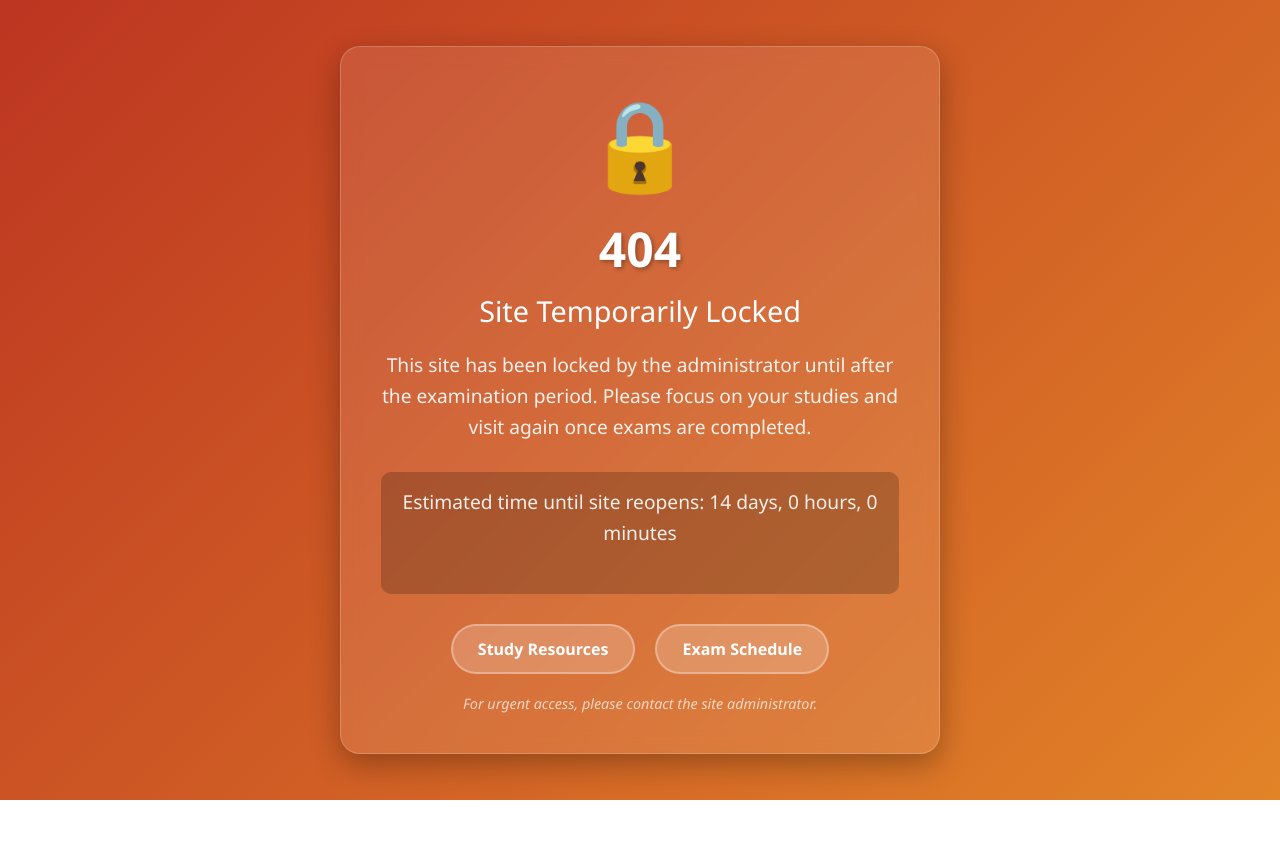
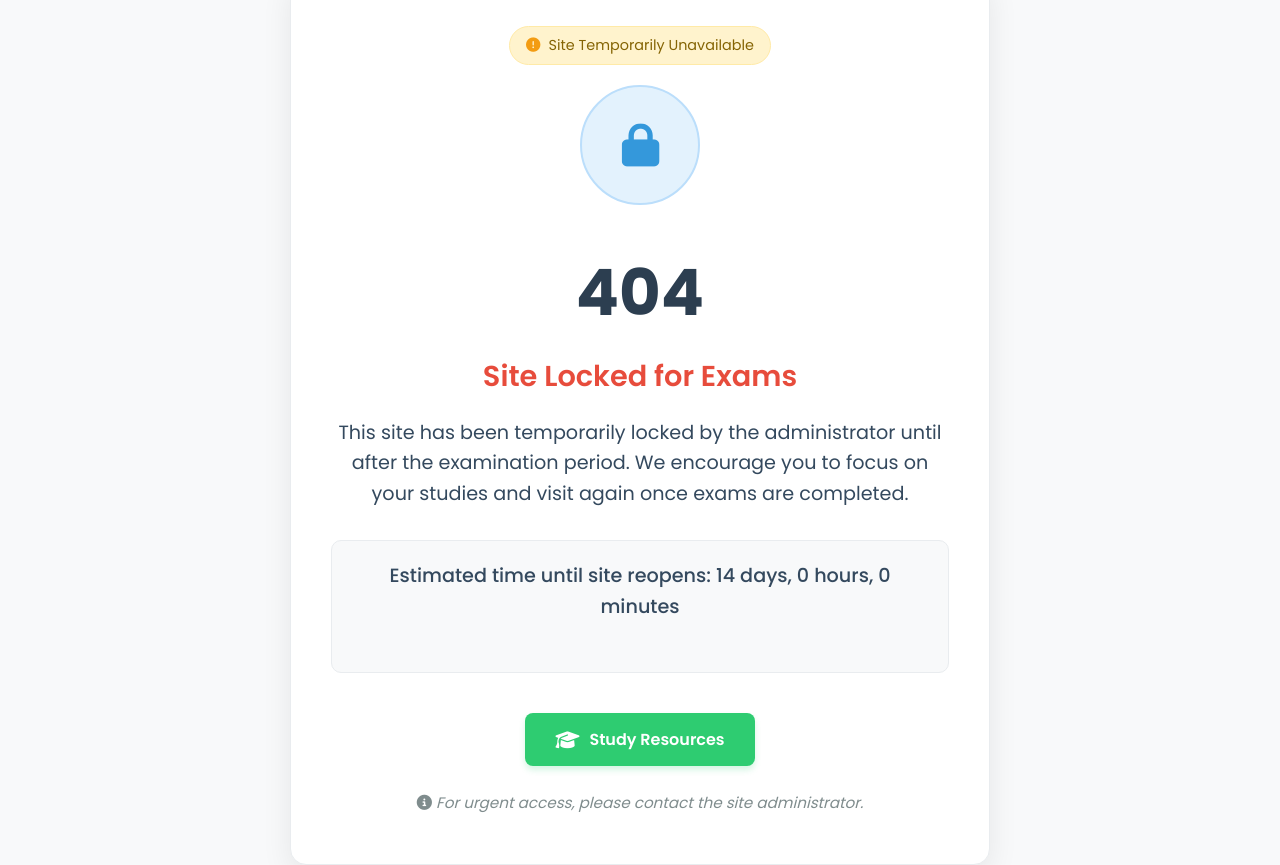
Before and after one commit to greamses/Math-Sport, a plain HTML site: page index.html in a window 1280 px wide. Before the commit the page ends 800 px from the top, so only its background shows below. Drawn offline with Linux system fonts and the light colour scheme.

Commit message:
update index.html

```diff
--- a/index.html
+++ b/index.html
@@ -1,130 +1,226 @@
 <!DOCTYPE html>
 <html lang="en">
+
 <head>
     <meta charset="UTF-8">
     <meta name="viewport" content="width=device-width, initial-scale=1.0">
     <title>Site Locked - 404 Error</title>
+    <link href="https://fonts.googleapis.com/css2?family=Poppins:wght@300;400;500;600;700&display=swap" rel="stylesheet">
+    <link rel="stylesheet" href="https://cdnjs.cloudflare.com/ajax/libs/font-awesome/6.4.0/css/all.min.css">
     <style>
         * {
             margin: 0;
             padding: 0;
             box-sizing: border-box;
-            font-family: 'Segoe UI', Tahoma, Geneva, Verdana, sans-serif;
+            font-family: 'Poppins', sans-serif;
         }
 
         body {
-            background: linear-gradient(135deg, #1a2a6c, #b21f1f, #fdbb2d);
-            background-size: 400% 400%;
-            animation: gradient 15s ease infinite;
+            background-color: #f8f9fa;
             height: 100vh;
-            display: flex;
-            justify-content: center;
-            align-items: center;
-            color: white;
+            display: grid;
+            place-items: center;
+            color: #2c3e50;
             text-align: center;
-            padding: 20px;
-        }
-
-        @keyframes gradient {
-            0% { background-position: 0% 50%; }
-            50% { background-position: 100% 50%; }
-            100% { background-position: 0% 50%; }
+            padding: 10px;
         }
 
         .container {
-            max-width: 600px;
-            background-color: rgba(255, 255, 255, 0.1);
-            backdrop-filter: blur(10px);
-            border-radius: 20px;
-            padding: 40px;
-            box-shadow: 0 10px 30px rgba(0, 0, 0, 0.3);
-            border: 1px solid rgba(255, 255, 255, 0.2);
+            max-width: 700px;
+            background-color: #ffffff;
+            border-radius: 16px;
+            padding: 50px 40px;
+            margin-top: 40px;
+            box-shadow: 0 10px 30px rgba(0, 0, 0, 0.08);
+            position: relative;
+            overflow: hidden;
+            border: 1px solid #e9ecef;
+        }
+
+        .container::before {
+            content: '';
+            position: absolute;
+            top: 0;
+            left: 0;
+            width: 100%;
+            height: 6px;
+            background-color: #3498db;
+        }
+
+        .icon-container {
+            display: flex;
+            justify-content: center;
+            gap: 40px;
+            margin-bottom: 40px;
+            flex-wrap: wrap;
+        }
+
+        .icon-circle {
+            width: 120px;
+            height: 120px;
+            border-radius: 50%;
+            display: flex;
+            align-items: center;
+            justify-content: center;
+            position: relative;
         }
 
         .lock-icon {
-            font-size: 80px;
-            margin-bottom: 20px;
-            color: #ffcc00;
-            animation: pulse 2s infinite;
+            background-color: #e3f2fd;
+            border: 2px solid #bbdefb;
         }
 
-        @keyframes pulse {
-            0% { transform: scale(1); }
-            50% { transform: scale(1.1); }
-            100% { transform: scale(1); }
+        .book-icon {
+            background-color: #e8f5e9;
+            border: 2px solid #c8e6c9;
+        }
+
+        .icon-circle i {
+            font-size: 40px;
+            color: #2c3e50;
+        }
+
+        .lock-icon i {
+            color: #3498db;
+            animation: lockPulse 3s infinite ease-in-out;
+        }
+
+        .book-icon i {
+            color: #2ecc71;
+            animation: bookTilt 4s infinite ease-in-out;
+        }
+
+        @keyframes lockPulse {
+
+            0%,
+            100% {
+                transform: scale(1);
+            }
+
+            50% {
+                transform: scale(1.1);
+            }
+        }
+
+        @keyframes bookTilt {
+
+            0%,
+            100% {
+                transform: rotate(0deg);
+            }
+
+            50% {
+                transform: rotate(-5deg);
+            }
         }
 
         h1 {
-            font-size: 3rem;
-            margin-bottom: 10px;
-            text-shadow: 2px 2px 4px rgba(0, 0, 0, 0.3);
+            font-size: 4rem;
+            margin-bottom: 15px;
+            color: #2c3e50;
+            font-weight: 700;
         }
 
         h2 {
             font-size: 1.8rem;
             margin-bottom: 20px;
-            font-weight: 400;
+            font-weight: 600;
+            color: #e74c3c;
         }
 
         p {
             font-size: 1.2rem;
             line-height: 1.6;
             margin-bottom: 30px;
-            opacity: 0.9;
+            color: #34495e;
         }
 
         .links {
             display: flex;
             justify-content: center;
-            gap: 20px;
-            margin-top: 30px;
+            gap: 25px;
+            margin-top: 40px;
             flex-wrap: wrap;
         }
 
         .link {
-            display: inline-block;
-            padding: 12px 25px;
-            background-color: rgba(255, 255, 255, 0.2);
-            border-radius: 50px;
+            display: inline-flex;
+            align-items: center;
+            padding: 14px 30px;
+            background-color: #3498db;
+            border-radius: 8px;
             text-decoration: none;
             color: white;
             font-weight: 600;
             transition: all 0.3s ease;
-            border: 2px solid rgba(255, 255, 255, 0.3);
+            box-shadow: 0 4px 6px rgba(52, 152, 219, 0.2);
         }
 
         .link:hover {
-            background-color: rgba(255, 255, 255, 0.3);
             transform: translateY(-3px);
-            box-shadow: 0 5px 15px rgba(0, 0, 0, 0.2);
+            box-shadow: 0 6px 12px rgba(52, 152, 219, 0.3);
+        }
+
+        .link-study {
+            background-color: #2ecc71;
+            box-shadow: 0 4px 6px rgba(46, 204, 113, 0.2);
+        }
+
+        .link-study:hover {
+            box-shadow: 0 6px 12px rgba(46, 204, 113, 0.3);
         }
 
         .countdown {
             margin-top: 30px;
-            padding: 15px;
-            background-color: rgba(0, 0, 0, 0.2);
+            padding: 20px;
+            background-color: #f8f9fa;
             border-radius: 10px;
-            font-size: 1.1rem;
+            font-size: 1.2rem;
+            font-weight: 500;
+            color: #2c3e50;
+            border: 1px solid #e9ecef;
         }
 
         .admin-note {
-            margin-top: 20px;
+            margin-top: 25px;
+            font-size: 0.95rem;
+            color: #7f8c8d;
+            font-style: italic;
+        }
+
+        .icon {
+            margin-right: 10px;
+            font-size: 1.2rem;
+        }
+
+        .status-indicator {
+            display: inline-flex;
+            align-items: center;
+            padding: 8px 16px;
+            background-color: #fff3cd;
+            border: 1px solid #ffeaa7;
+            border-radius: 50px;
             font-size: 0.9rem;
-            opacity: 0.7;
-            font-style: italic;
+            margin-bottom: 20px;
+            color: #856404;
+        }
+
+        .status-indicator i {
+            margin-right: 8px;
+            color: #f39c12;
         }
 
         @media (max-width: 600px) {
             .container {
-                padding: 30px 20px;
+                padding: 40px 25px;
             }
 
             h1 {
-                font-size: 2.5rem;
+                font-size: 2rem;
             }
 
             h2 {
-                font-size: 1.5rem;
+                font-size: 1.2rem;
             }
 
             .links {
@@ -133,30 +229,55 @@
             }
 
             .link {
-                width: 80%;
-                text-align: center;
+                width: 100%;
+                justify-content: center;
+            }
+
+            .icon-container {
+                gap: 20px;
+            }
+
+            .icon-circle {
+                width: 100px;
+                height: 100px;
+            }
+
+            .icon-circle i {
+                font-size: 40px;
             }
         }
     </style>
 </head>
+
 <body>
     <div class="container">
-        <div class="lock-icon">🔒</div>
+        <div class="status-indicator">
+            <i class="fas fa-exclamation-circle"></i>
+            Site Temporarily Unavailable
+        </div>
+
+        <div class="icon-container">
+            <div class="icon-circle lock-icon">
+                <i class="fas fa-lock"></i>
+            </div>
+        </div>
+
         <h1>404</h1>
-        <h2>Site Temporarily Locked</h2>
-        <p>This site has been locked by the administrator until after the examination period. Please focus on your studies and visit again once exams are completed.</p>
+        <h2>Site Locked for Exams</h2>
+        <p>This site has been temporarily locked by the administrator until after the examination period. We encourage you to focus on your studies and visit again once exams are completed.</p>
 
         <div class="countdown">
             <p>Estimated time until site reopens: <span id="countdown">14 days</span></p>
         </div>
 
         <div class="links">
-            <a href="https://example.com/study-resources" class="link">Study Resources</a>
-            <a href="https://example.com/exam-schedule" class="link">Exam Schedule</a>
+            <a href="https://greamses.github.io/Speed-Drills/" class="link link-study">
+                <i class="fas fa-graduation-cap icon"></i> Study Resources
+            </a>
         </div>
 
         <div class="admin-note">
-            For urgent access, please contact the site administrator.
+            <i class="fas fa-info-circle"></i> For urgent access, please contact the site administrator.
         </div>
     </div>
 
@@ -189,4 +310,5 @@
         setInterval(updateCountdown, 60000);
     </script>
 </body>
+
 </html>
```
